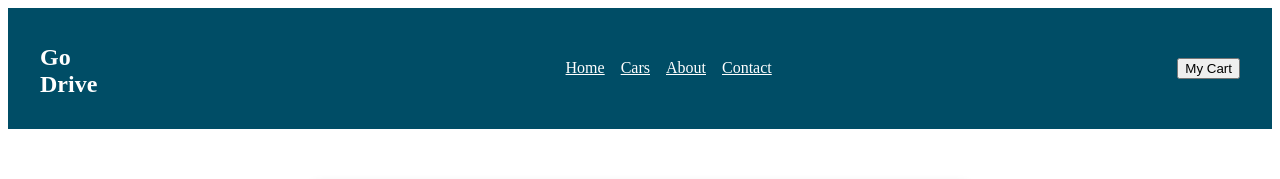
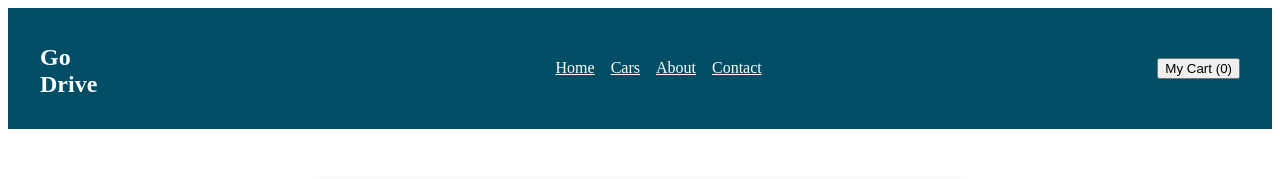
Before and after one commit to Aqilzxfrn/CarRentalWebsite, a React (Vite) app: page /payment/1 in a window 1280 px wide. Shown: the top 179 px of the page. Built offline with nearby package versions, Linux system fonts and the light colour scheme.

Commit message:
Edit page

```diff
--- a/src/App.jsx
+++ b/src/App.jsx
@@ -1,25 +1,26 @@
-import React from "react";
+import React, { useState } from "react";
 import { BrowserRouter as Router, Routes, Route } from "react-router-dom";
-import Home from "./Components/Home"; // Import Home page
-import Contact from "./Components/Contact"; // Import Contact page
 import Navbar from "./Components/Navbar";
+import Home from "./Components/Home";
+import Contact from "./Components/Contact";
 import About from "./Components/About";
 import Car from "./Components/Car";
-import Footer from "./Components/Footer";
 import Payment from "./Components/Payment";
 
 const App = () => {
+  const [cart, setCart] = useState([]); // Manage cart state
+  const [showCart, setShowCart] = useState(false); // Manage cart dropdown visibility
+
   return (
     <Router>
-    <Navbar />
+      <Navbar cart={cart} setShowCart={setShowCart} showCart={showCart} />
       <Routes>
         <Route path="/" element={<Home />} />
         <Route path="/Contact" element={<Contact />} />
         <Route path="/About" element={<About />} />
         <Route path="/Car" element={<Car />} />
-      <Route path="/payment/:id" element={<Payment />} />
+        <Route path="/payment/:id" element={<Payment setCart={setCart} />} />
       </Routes>
-
     </Router>
   );
 };
--- a/src/Components/Navbar.jsx
+++ b/src/Components/Navbar.jsx
@@ -1,19 +1,50 @@
+import React from "react";
 import { Link } from "react-router-dom";
-import "./Navbar.css"
+import "./Navbar.css";
 
-const Navbar = () => {
-    return (
-      <nav className="navbar">
+const Navbar = ({ cart, setShowCart, showCart }) => {
+  return (
+    <nav className="navbar">
       <h1 className="logo">Go Drive</h1>
       <ul>
-        <li><Link to="/">Home</Link></li>
-        <li><Link to="/Car">Cars</Link></li>
-        <li><Link to="/About">About</Link></li>
-        <li><Link to="/Contact">Contact</Link></li>
+        <li>
+          <Link to="/">Home</Link>
+        </li>
+        <li>
+          <Link to="/Car">Cars</Link>
+        </li>
+        <li>
+          <Link to="/About">About</Link>
+        </li>
+        <li>
+          <Link to="/Contact">Contact</Link>
+        </li>
       </ul>
-      <button className="cart-button">My Cart</button>
+      {/* Cart Button */}
+      <button
+        className="cart-button"
+        onClick={() => setShowCart(!showCart)} // Toggle cart dropdown visibility
+      >
+        My Cart ({cart.length})
+      </button>
+
+      {/* Cart Dropdown */}
+      {showCart && (
+        <div className="cart-dropdown">
+          <h3>My Cart</h3>
+          {cart.length === 0 ? (
+            <p>Your cart is empty.</p>
+          ) : (
+            <ul>
+              {cart.map((carId, index) => (
+                <li key={index}>Car ID: {carId}</li>
+              ))}
+            </ul>
+          )}
+        </div>
+      )}
     </nav>
-    );
-  }
+  );
+};
 
-  export default Navbar;
+export default Navbar;
--- a/src/Components/Payment.jsx
+++ b/src/Components/Payment.jsx
@@ -1,23 +1,56 @@
-import React from 'react';
-import { useParams } from 'react-router-dom';
-import './Payment.css';
+import React, { useState } from "react";
+import { useParams, useNavigate } from "react-router-dom";
+import "./Payment.css";
 
-const Payment = () => {
-  const { id } = useParams();
+const Payment = ({ setCart }) => {
+  const { id } = useParams(); // Get car ID from the URL
+  const [paymentCompleted, setPaymentCompleted] = useState(false); // Track payment status
+  const navigate = useNavigate();
 
+  const handlePayment = (e) => {
+    e.preventDefault(); // Prevent default form submission
+
+    // Simulate payment completion
+    setPaymentCompleted(true);
+
+    // Add the purchased car to the cart
+    setCart((prevCart) => [...prevCart, id]);
+
+    // Redirect to the homepage after a delay
+    setTimeout(() => {
+      navigate("/");
+    }, 2000); // Redirect after 2 seconds
+  };
+
+  // Show confirmation message if payment is completed
+  if (paymentCompleted) {
+    return (
+      <div className="payment-container">
+        <h1>Payment Completed!</h1>
+        <p>The car with ID: {id} has been added to your cart.</p>
+        <p>Redirecting to the homepage...</p>
+      </div>
+    );
+  }
+
+  // Payment Form
   return (
-   <div className='Payment-Page'>
     <div className="payment-container">
       <h1>Payment Page</h1>
       <p>Car ID: {id}</p>
-      <form className="payment-form">
+      <form className="payment-form" onSubmit={handlePayment}>
         <div>
           <label>Name on Card</label>
           <input type="text" placeholder="Enter name" required />
         </div>
         <div>
           <label>Card Number</label>
-          <input type="text" placeholder="1234 5678 9012 3456" maxLength="16" required />
+          <input
+            type="text"
+            placeholder="1234 5678 9012 3456"
+            maxLength="16"
+            required
+          />
         </div>
         <div>
           <label>Expiry Date</label>
@@ -30,7 +63,6 @@ const Payment = () => {
         <button type="submit">Pay Now</button>
       </form>
     </div>
-   </div>
   );
 };
 
```
Also changed, not shown: src/Components/Navbar.css (line endings or trailing spaces). Lines whose indentation alone changed are shown as unchanged.
